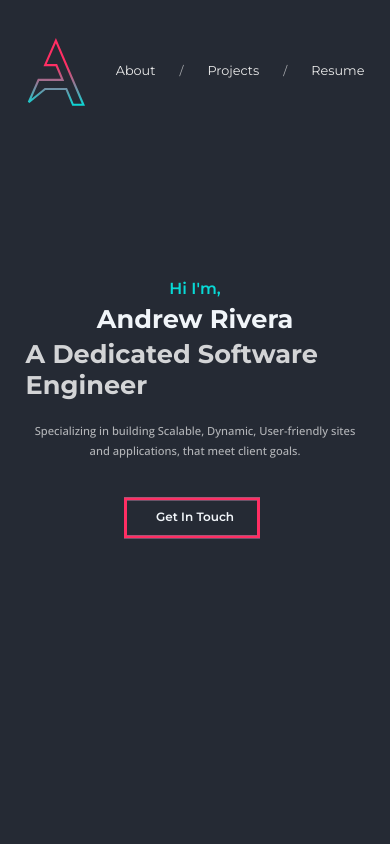
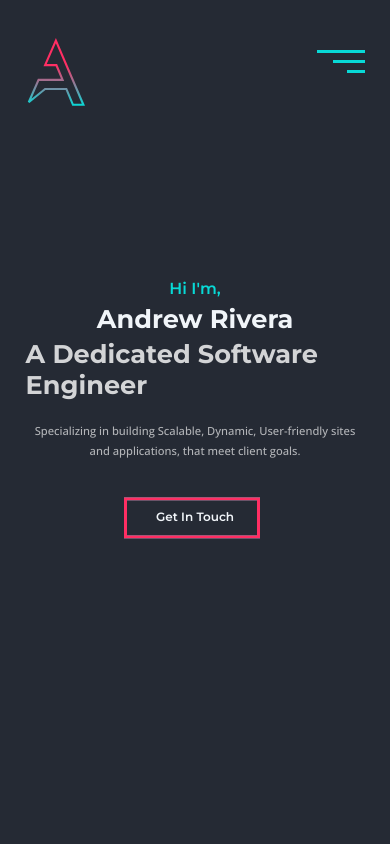
Before and after one commit to onthegocode/portfolio, a React (Create React App) app: page / in a window 390 px wide. Shown: the top 844 px of the page. Built offline with nearby package versions, Linux system fonts and the light colour scheme.

Commit message:
Add files via upload

```diff
--- a/src/components/Header/Nav/Nav.js
+++ b/src/components/Header/Nav/Nav.js
@@ -1,21 +1,47 @@
-import React from "react";
+import React, { useState } from "react";
 import NavLinks from "./NavLinks";
 import Logo from "../../Loader/Logo";
 import styles from "./Nav.module.css";
 import resume from "./Resume.pdf";
 const Nav = () => {
+	const [open, setOpen] = useState(false);
+	const openHandler = () => {
+		setOpen(!open);
+	};
 	return (
 		<nav className="nav">
-			<div className={styles.nav__container}>
+			<div className={`${styles.nav__container} ${open && styles.opened}`}>
 				<section className="nav__container-logo">
 					<a href="/">
 						<Logo pathClass={styles["nav-logo"]} />
 					</a>
 				</section>
-				<section className={styles["nav__container-links"]}>
-					<NavLinks text="About" url="about" offset={-55} /> /
-					<NavLinks text="Projects" url="projects" offset={40} /> /
-					<NavLinks text="Resume" url={resume} on={true} />
+				<button onClick={openHandler} className={`${styles.menuBtn} `}>
+					<div className={styles["nav__container-menu"]}>
+						<div className={styles["nav__container-menuInner"]}></div>
+					</div>
+				</button>
+				<section className={`${styles["nav__container-links"]}`}>
+					<NavLinks
+						onClick={openHandler}
+						text="About"
+						url="about"
+						offset={-55}
+					/>{" "}
+					/
+					<NavLinks
+						onClick={openHandler}
+						text="Projects"
+						url="projects"
+						offset={40}
+					/>{" "}
+					/
+					<NavLinks
+						onClick={openHandler}
+						text="Resume"
+						url={resume}
+						on={true}
+					/>
 				</section>
 			</div>
 		</nav>
--- a/src/components/Header/Nav/Nav.module.css
+++ b/src/components/Header/Nav/Nav.module.css
@@ -20,6 +20,10 @@ a:hover .nav-logo {
 	transition: 0.3s ease;
 	animation: dash 2s ease-in;
 }
+.menuBtn {
+	all: unset;
+	cursor: pointer;
+}
 
 @keyframes dash {
 	0% {
@@ -34,3 +38,85 @@ a:hover .nav-logo {
 		stroke-dashoffset: 0;
 	}
 }
+
+@media only screen and (max-width: 760px) {
+	.nav__container-links {
+		position: fixed;
+		display: flex;
+		flex-direction: column;
+		justify-content: center;
+		align-items: center;
+		left: 50%;
+		bottom: 50%;
+		transform: translate(-50%, -50%);
+		color: transparent;
+		width: 100%;
+		height: 100%;
+		background-color: #252a34;
+		z-index: 100;
+		transition: 0.4s ease;
+	}
+	.opened .nav__container-links {
+		transform: translate(-50%, 50%);
+	}
+
+	.menuBtn {
+		position: absolute;
+		top: 0%;
+		right: 0%;
+		z-index: 150;
+	}
+	.opened .menuBtn {
+		position: fixed;
+	}
+	.nav__container-menu {
+		position: relative;
+		height: 24px;
+	}
+	.nav__container-menuInner {
+		position: absolute;
+		width: 6rem;
+		height: 3px;
+		background-color: #08d9d6;
+		top: 50px;
+		right: 25px;
+		transition: 0.3s ease;
+	}
+	.nav__container-menuInner::before {
+		position: absolute;
+		display: inline-block;
+		content: "";
+		width: 4rem;
+		height: 3px;
+		background-color: #08d9d6;
+		margin: 1rem 0;
+		bottom: -18px;
+		right: 0%;
+		transition: 0.3s ease;
+	}
+	.nav__container-menuInner:after {
+		position: absolute;
+		display: inline-block;
+		content: "";
+		width: 2.2rem;
+		height: 3px;
+		background-color: #08d9d6;
+		bottom: -20px;
+		right: 0%;
+		transition: 0.3s ease;
+	}
+
+	.opened .nav__container-menuInner {
+		width: 0;
+		transform: rotate(360deg) translateY(10px);
+	}
+	.opened .nav__container-menuInner::after {
+		width: 4rem;
+		bottom: 5px;
+		transform: rotate(-225deg);
+	}
+	.opened .nav__container-menuInner::before {
+		bottom: -3px;
+		transform: rotate(-315deg);
+	}
+}
--- a/src/components/Header/Nav/NavLinks.js
+++ b/src/components/Header/Nav/NavLinks.js
@@ -2,10 +2,11 @@ import React from "react";
 import { Link } from "react-scroll";
 import styles from "./NavLinks.module.css";
 
-const NavLinks = ({ url, text, on, offset }) => {
+const NavLinks = ({ url, text, on, offset, onClick }) => {
 	if (on) {
 		return (
 			<a
+				onClick={onClick}
 				className={styles["navlink-btn"]}
 				href={url}
 				target="_blank"
@@ -16,6 +17,7 @@ const NavLinks = ({ url, text, on, offset }) => {
 	}
 	return (
 		<Link
+			onClick={onClick}
 			to={url}
 			spy={true}
 			smooth={true}
--- a/src/components/Header/Nav/NavLinks.module.css
+++ b/src/components/Header/Nav/NavLinks.module.css
@@ -26,3 +26,10 @@
 .navlink-btn:active::after {
 	background-color: #ff2e63;
 }
+
+@media only screen and (max-width: 760px) {
+	.navlink-btn {
+		font-size: 4rem;
+		font-weight: 600;
+	}
+}
--- a/src/components/MainContent/Projects/ProjectsMain.module.css
+++ b/src/components/MainContent/Projects/ProjectsMain.module.css
@@ -11,3 +11,8 @@
 		grid-template-columns: repeat(3, minmax(400px, 1fr));
 	}
 }
+@media only screen and (max-width: 500px) {
+	.projectsMain {
+		grid-template-columns: repeat(auto-fill, minmax(350px, 1fr));
+	}
+}
```
